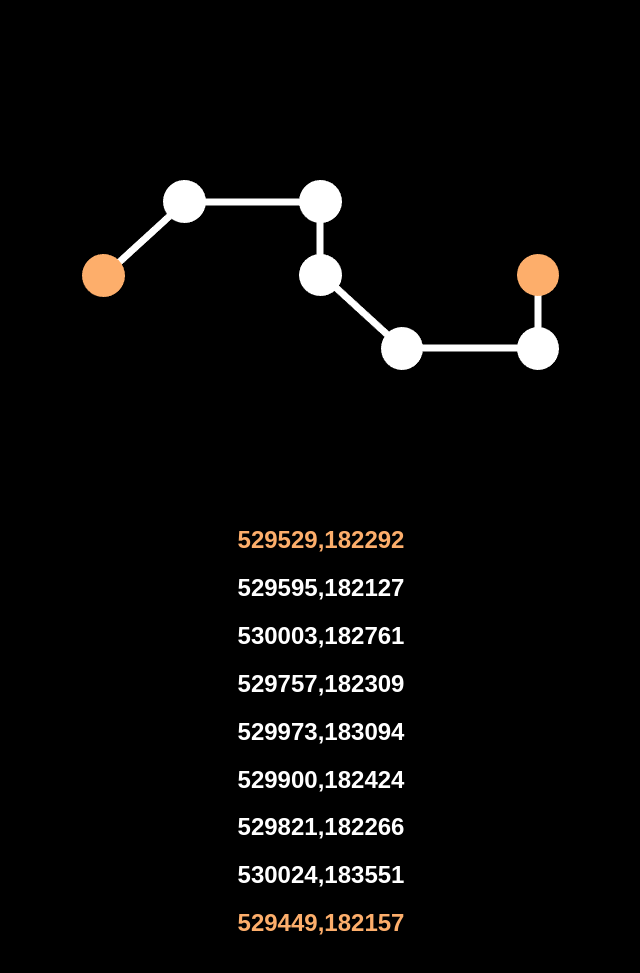
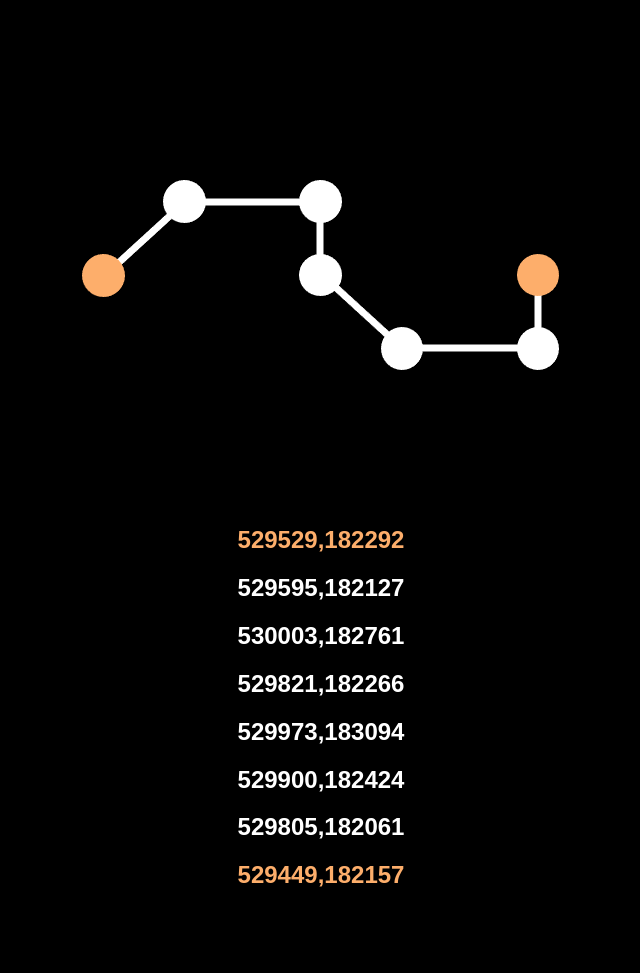
Before and after one commit to jtvandijk/mappingdutchman, a plain HTML site: page beatingdijkstra.html in a window 1280 px wide. Shown: the part 129-1102 px from the top of the page, without its empty margins (319-959 px from the left). Drawn offline with Linux system fonts and the light colour scheme.

Commit message:
update beating dijkstra

```diff
--- a/beatingdijkstra.html
+++ b/beatingdijkstra.html
@@ -17,21 +17,21 @@
 
 	  <!-- UCL Geography -->
     <h2 style='color: #fdae6b;'>529529,182292</h2>
+
     <!-- Charles Darwin Blue Plaque -->
     <h2>529595,182127</h2>
     <!-- British Library -->
     <h2>530003,182761<h2>
-    <!-- Noor Inayat Khan Statue -->
-    <h2>529757,182309</h2>
+		<!-- John Maynard Keynes Blue Plaque -->
+    <h2>529821,182266</h2>
 		<!-- Francis Crick -->
     <h2>529973,183094</h2>
     <!-- Charles Dickens Blue Plaque -->
     <h2>529900,182424</h2>
-    <!-- John Maynard Keynes Blue Plaque -->
-    <h2>529821,182266</h2>
 		<!-- Coal Drops Yard -->
-		<h2>530024,183551</h2>
-    <!-- Bentham Pub -->
+		<h2>529805,182061</h2>
+
+    <!-- IOE Pub -->
     <h2 style='color: #fdae6b;'>529449,182157<h2>
 
 	</div>
@@ -45,9 +45,3 @@
 BNG to Longitude and Latitude conversion:
 https://webapps.bgs.ac.uk/data/webservices/convertForm.cfm#decimalLatLng
 -->
-
-<!--
-Additional stops
-Virginia Woolf Blue Plaque: 529111,182048
-John Snow: 529401,181021
- -->
```
